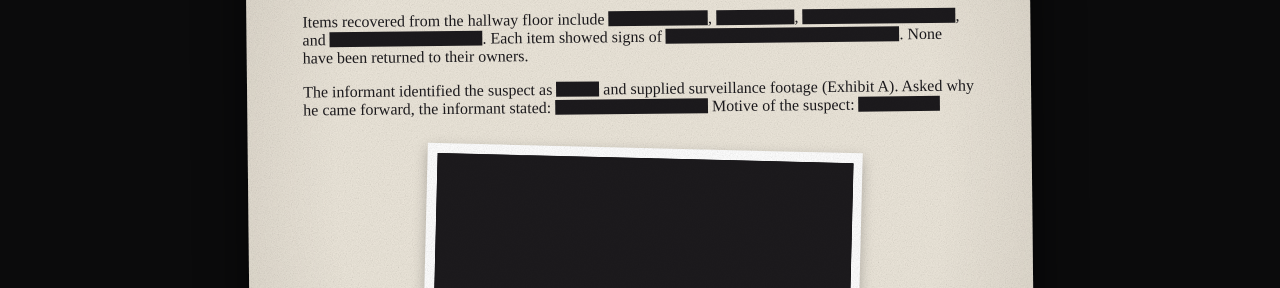
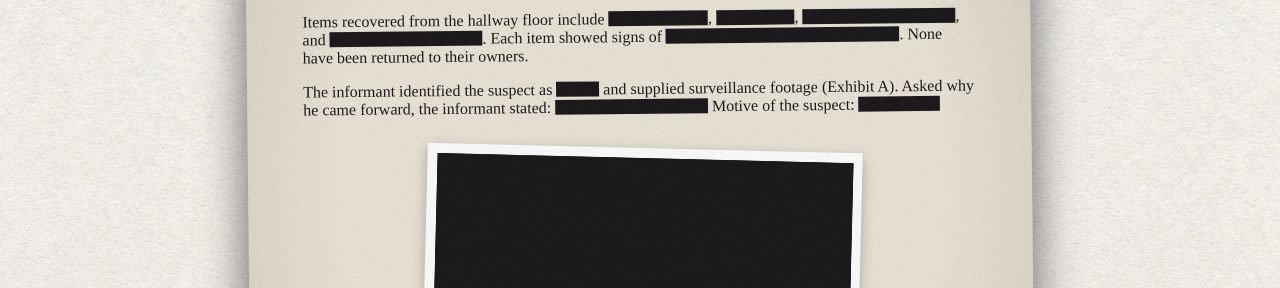
Before and after one commit to furioursus/weird-web-october-2026, an Astro site: page /01-reveal in a window 1280 px wide. Shown: the part 398-686 px from the top of the page. Built offline with nearby package versions, Linux system fonts and the light colour scheme; Astro itself is replaced by a stand-in of ours.

Commit message:
feat: pulp paper background for day 1

```diff
--- a/src/pages/01-reveal.astro
+++ b/src/pages/01-reveal.astro
@@ -1,11 +1,13 @@
 ---
-import { Image } from "astro:assets";
+import { getImage, Image } from "astro:assets";
+import pulp from "@/assets/bg-modern-pulp-tgts.webp";
 import hiddenShot from "@/assets/dante-cc-video-hidden.png";
 import revealedShot from "@/assets/dante-cc-video-revealed-brightened.png";
 import HiddenCat from "@/components/HiddenCat.astro";
 import Day from "@/layouts/Day.astro";
 
 const SHOT = { widths: [450, 900], sizes: "(max-width: 32rem) 85vw, 26rem" };
+const paper = await getImage({ src: pulp, format: "webp", width: 1400, quality: 55 });
 
 // Day 1: Reveal
 ---
@@ -15,6 +17,9 @@ const SHOT = { widths: [450, 900], sizes: "(max-width: 32rem) 85vw, 26rem" };
 	description="A leaked incident report, mostly redacted. Lift the bars to find out who's been running the halls at 3 A.M."
 	fonts={["Special Elite Typed", "Stardos Stencil"]}
 >
+	<Fragment slot="head">
+		<style is:inline set:html={`:root { --pulp: url("${paper.src}"); }`} />
+	</Fragment>
 	<main>
 		<article class="memo">
 			<header>
@@ -193,7 +198,7 @@ const SHOT = { widths: [450, 900], sizes: "(max-width: 32rem) 85vw, 26rem" };
 	body {
 		margin: 0;
 		min-block-size: 100dvh;
-		background: var(--bg);
+		background: var(--bg) var(--pulp) center / cover no-repeat fixed;
 		color: var(--ink);
 		font: 17px/1.75 var(--font-special-elite-typed), "Courier New", monospace;
 	}
```
Also changed, not shown: README.md, src/assets/bg-modern-pulp-tgts.webp (added).
